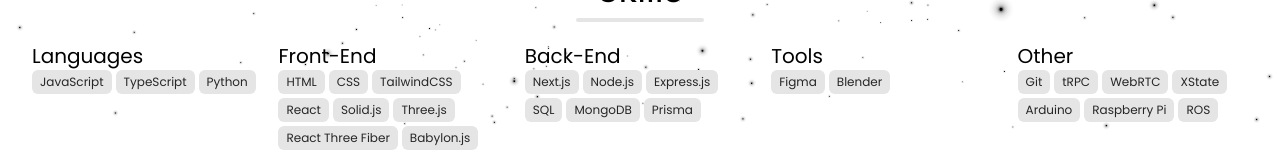
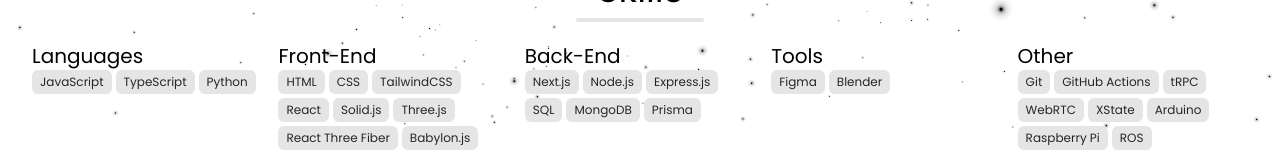
Before and after one commit to KennyStanleyJr/KennyStanleyJr, a Next.js app: page /about in a window 1280 px wide. Shown: the part 670-823 px from the top of the page. Built offline with nearby package versions, Linux system fonts and the light colour scheme.

Commit message:
Added GitHub Actions to skills

```diff
--- a/src/pages/about.tsx
+++ b/src/pages/about.tsx
@@ -7,6 +7,10 @@ import { type Skill, Skills } from "~/components/Skills";
 const skills: Skill[] = [
   {
     name: 'Git',
+    category: 'other'
+  },
+  {
+    name: 'GitHub Actions',
     category: 'other'
   },
   {
```
